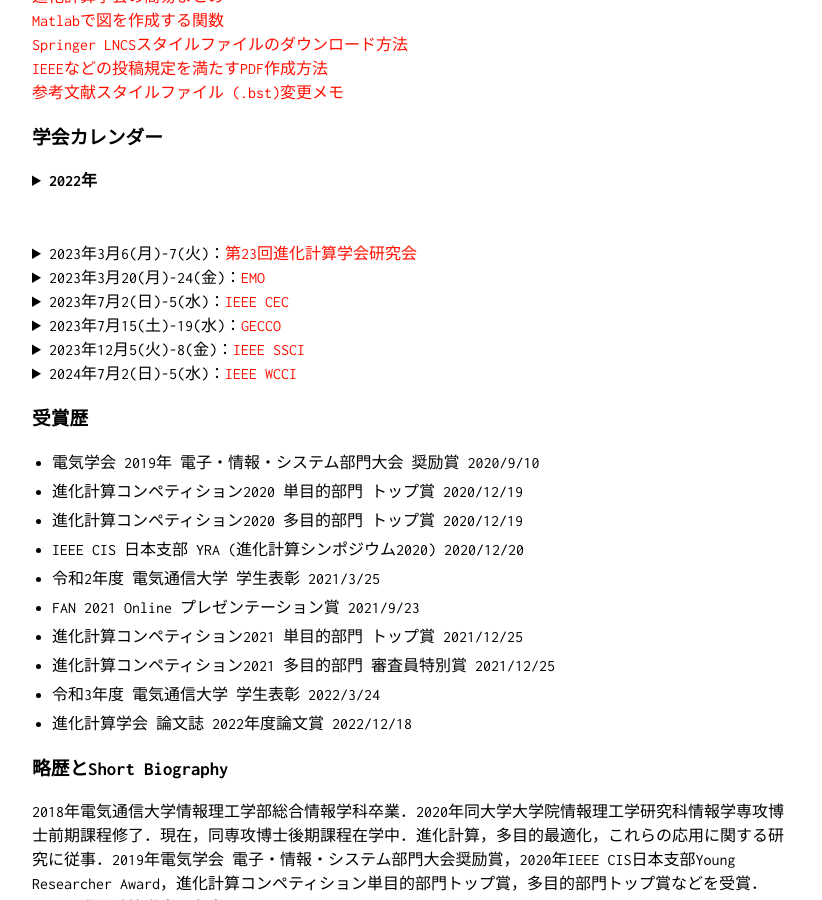
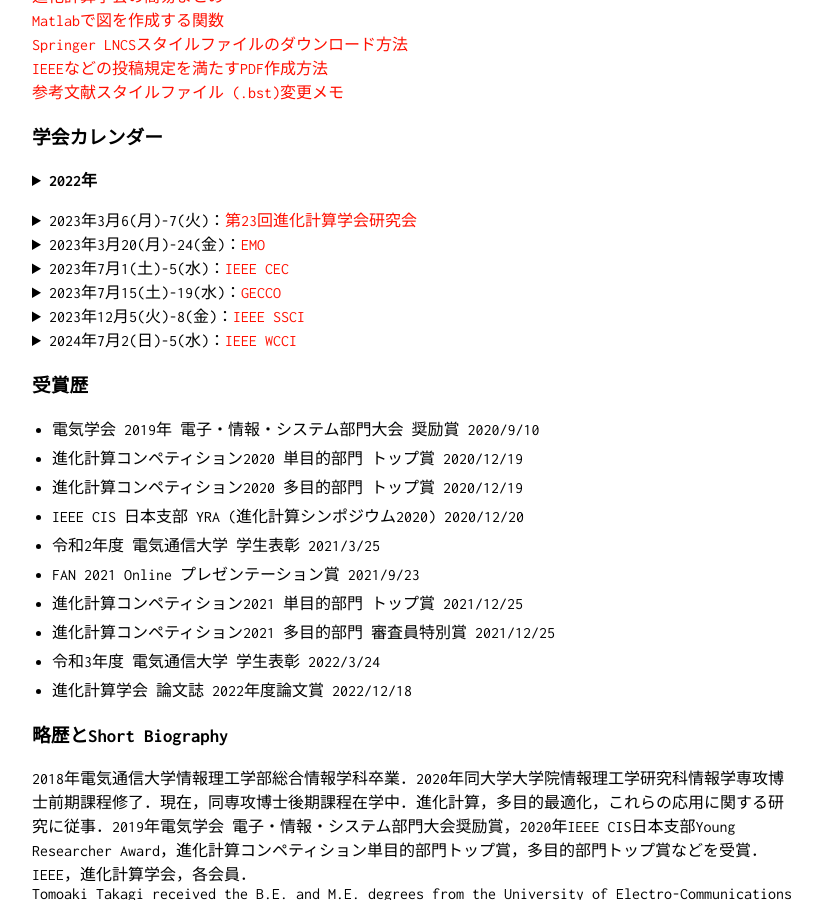
Before and after one commit to tomtkg/tomtkg.github.io, a Jekyll site: the page built from memo.md, in a window 1280 px wide and 900 px high, scrolled down 303 px. Shown: the whole window, without its empty margins (228-1050 px from the left). Built offline with Jekyll 4.4.1, drawn with Linux system fonts in a browser that asks for light colours.

Commit message:
Update memo.md

```diff
--- a/memo.md
+++ b/memo.md
@@ -46,12 +46,12 @@ title: Tom TKG's Homepage
 <details><summary>12月17(土)-18(日)：<a href="http://www.jpnsec.org/symposium202203.html" target="_blank">進化計算シンポジウム2022</a></summary>
 会場：日本, 札幌　申込〆切：11/11(金)　原稿〆切：11/27(金)　採択通知：</details>
 </details>
-<br>
+<p></p>
 <details><summary>2023年3月6(月)-7(火)：<a href="http://www.jpnsec.org/symposium202301.html" target="_blank">第23回進化計算学会研究会</a></summary>
 会場：日本, 東京　申込〆切：2/10(金)　原稿〆切：2/24(金)　採択通知：</details>
 <details><summary>2023年3月20(月)-24(金)：<a href="https://emo2023.liacs.leidenuniv.nl" target="_blank">EMO</a></summary>
 会場：Leiden, Netherlands　申込〆切：　　原稿〆切：10/27(木)　採択通知：12/2(金)　</details>
-<details><summary>2023年7月2(日)-5(水)：<a href="https://2023.ieee-cec.org" target="_blank">IEEE CEC</a></summary>
+<details><summary>2023年7月1(土)-5(水)：<a href="https://2023.ieee-cec.org" target="_blank">IEEE CEC</a></summary>
 会場：Chicago, USA　申込〆切：　　原稿〆切：　　　　採択通知：</details>
 <details><summary>2023年7月15(土)-19(水)：<a href="https://gecco-2023.sigevo.org" target="_blank">GECCO</a></summary>
 会場：Lisbon, Portugal　申込〆切：　　原稿〆切：　　　　採択通知：</details>
```
